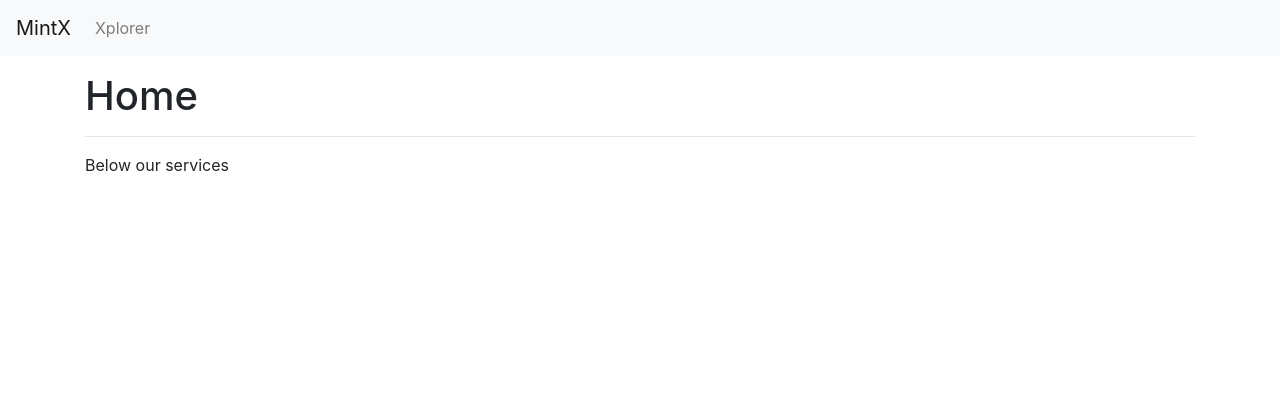
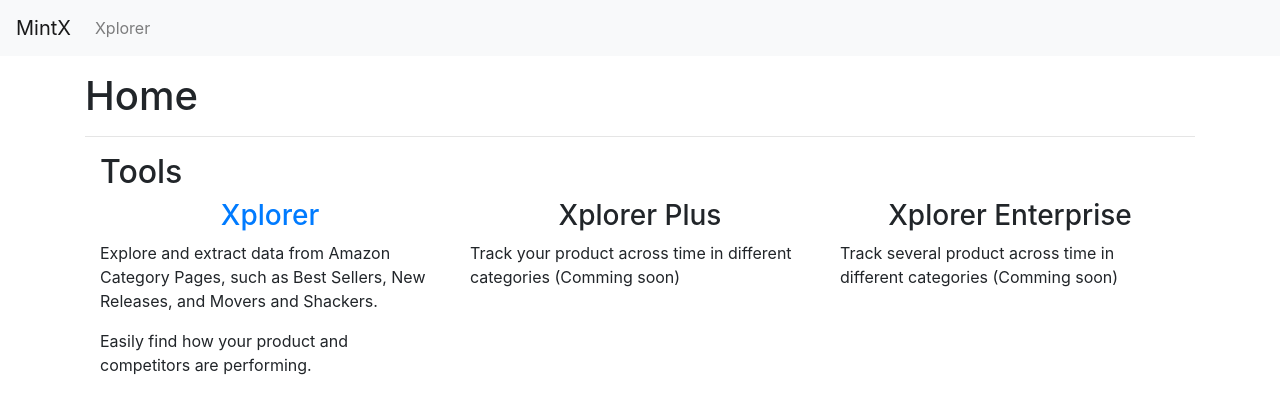
Before and after one commit to Daniel-Itzul/ProjectMintelligent, a Flask app: page / in a window 1280 px wide. Shown: the top 414 px of the page. Run offline with Flask 2, Linux system fonts and the light colour scheme; some libraries are stand-ins or nearby versions.

Commit message:
improved home page

```diff
--- a/app/templates/public/index.html
+++ b/app/templates/public/index.html
@@ -10,7 +10,32 @@
       <h1>Home</h1>
       <hr>
       <div class="mb-3">
-        <p>Below our services</p>
+        <div class="container" id="Certifications">
+          <div class="container row">
+              <h2>Tools</h2>
+          </div>
+          <div class="row">
+              <div class="col-lg-4">
+                  <h3 style="text-align: center"> <a href="/Xplorer">Xplorer</a></h3>
+                  <div class="text-left">
+                      <p>Explore and extract data from Amazon Category Pages, such as Best Sellers, New Releases, and Movers and Shackers.</p>
+                      <p>Easily find how your product and competitors are performing.</p>
+                  </div>
+              </div>
+              <div class="col-lg-4">
+                <h3 style="text-align: center"> <a>Xplorer Plus</a></h3>
+                <div class="text-left">
+                    <p>Track your product across time in different categories (Comming soon)</p>
+                </div>
+              </div>
+              <div class="col-lg-4">
+                <h3 style="text-align: center"> <a></a>Xplorer Enterprise</a></h3>
+                <div class="text-left">
+                    <p>Track several product across time in different categories (Comming soon)</p>
+                </div>
+              </div>
+          </div>
+        </div>
       </div>
     </div>
   </div>
```
